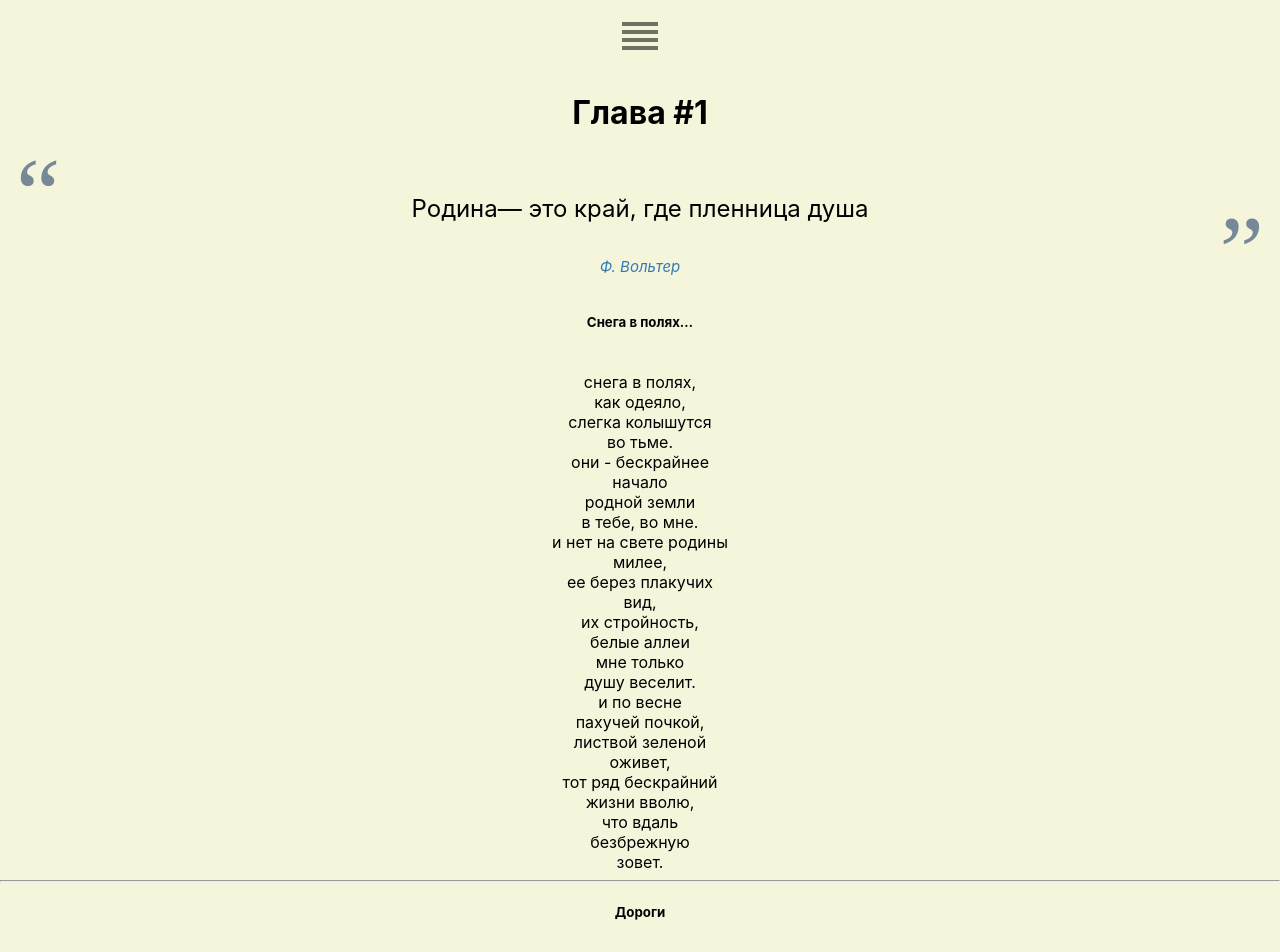
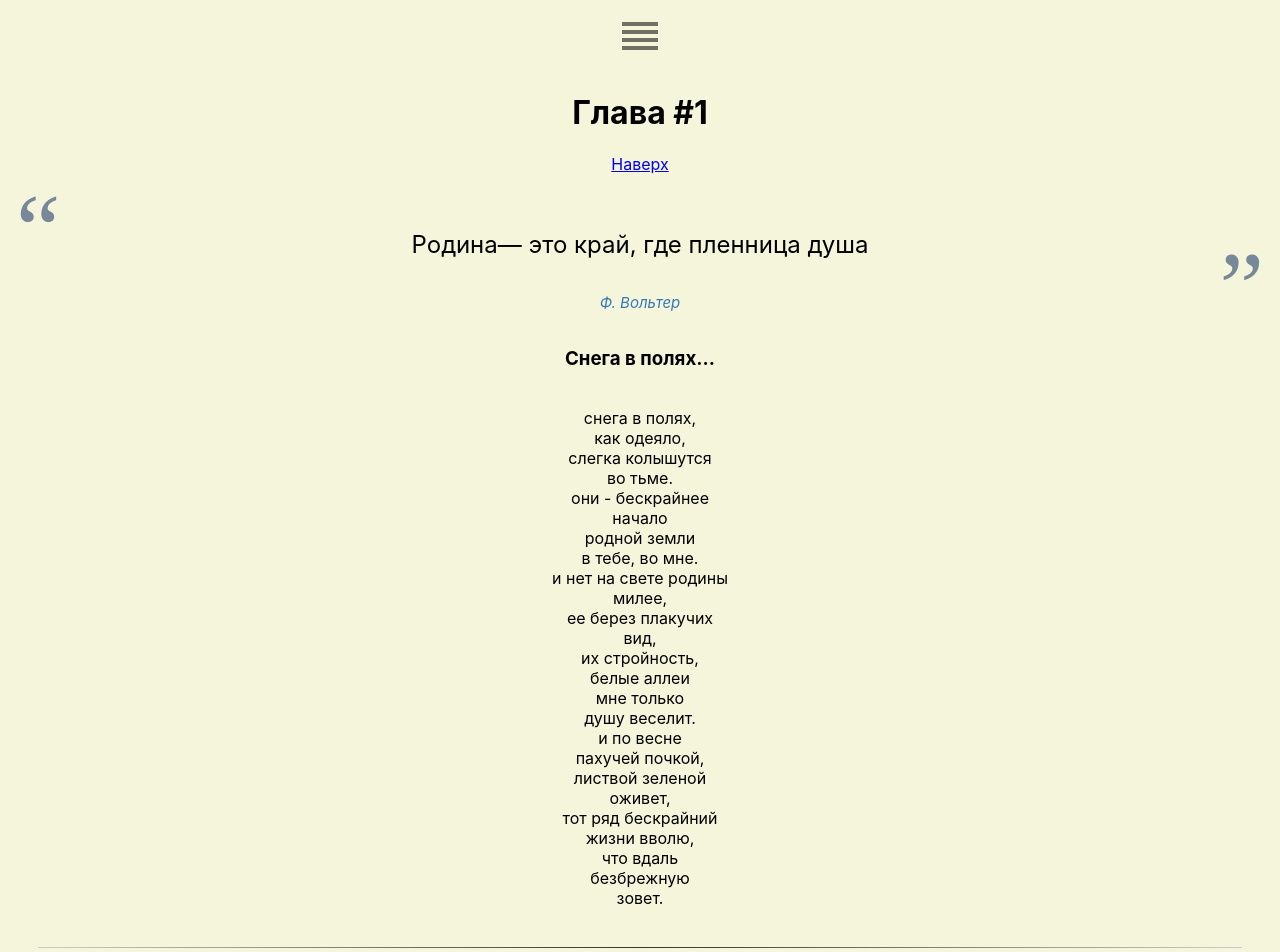
Before and after one commit to imciflam/poetry-site, a React (Create React App) app: page /1 in a window 1280 px wide. Shown: the top 952 px of the page. Built offline with nearby package versions, Linux system fonts and the light colour scheme.

Commit message:
+ smooth scroll

```diff
--- a/src/App.css
+++ b/src/App.css
@@ -16,7 +16,7 @@
   align-items: center;
   justify-content: center;
   font-size: calc(10px + 2vmin);
-  color: white;
+  color: black;
 }
 
 .App-link {
--- a/src/App.js
+++ b/src/App.js
@@ -25,7 +25,10 @@ function App() {
               chapterTitle={data[0].chapterTitle}
               chapterQuote={data[0].chapterQuote}
               authorQuote={data[0].authorQuote}
-              poems={data[0].poems} />} />
+              poems={data[0].poems} />}
+            style={{
+              padding: "0 3%"
+            }} />
 
 
           <Route path="/2" render={(props) =>
--- a/src/components/BurgerMenu.js
+++ b/src/components/BurgerMenu.js
@@ -2,14 +2,7 @@ import React from "react";
 import Burger from "@material-ui/icons/Reorder";
 import IconButton from "@material-ui/core/IconButton";
 import EnhancedMenu from "./EnhancedMenu";
-import { transcode } from "buffer";
-import { transform } from "@babel/core";
 
-const styles = {
-  largeIcon: {
-    fontSize: 'large',
-  }
-};
 
 
 const menuItems = [
--- a/src/components/Chapter.js
+++ b/src/components/Chapter.js
@@ -6,6 +6,7 @@ export class Chapter extends Component {
         return (
             <React.Fragment>
                 <h1>{this.props.chapterTitle}</h1>
+                <p><a href="#1.2">Наверх</a></p>
                 <blockquote class="blockquote-8">
                     <p>{this.props.chapterQuote}</p>
                     <cite>{this.props.authorQuote}</cite>
--- a/src/components/EnhancedMenu.js
+++ b/src/components/EnhancedMenu.js
@@ -2,8 +2,9 @@ import React from "react";
 import PropTypes from "prop-types";
 import MuiMenu from "@material-ui/core/Menu";
 import MenuItem from "@material-ui/core/MenuItem";
-import SubMenu from "./SubMenu";
-import { Link } from 'react-router-dom'
+import SubMenu from "./SubMenu"; import { HashLink as Link } from 'react-router-hash-link';
+
+
 
 export default class EnhancedMenu extends React.Component {
   renderMenuItems = () => {
@@ -20,7 +21,7 @@ export default class EnhancedMenu extends React.Component {
       }
 
       return (
-        <MenuItem component={Link} to={menuItem.key[0] + "#" + menuItem.key}
+        <MenuItem component={Link} smooth to={menuItem.key[0] + "#" + menuItem.key}
           key={menuItem.key} onClick={menuItem.onClick}>
           {menuItem.caption}
         </MenuItem>
--- a/src/components/MainPage.js
+++ b/src/components/MainPage.js
@@ -4,7 +4,7 @@ export class MainPage extends Component {
     render() {
         return (
             <div>
-                <div className="App-header">
+                <div className="App-header" style={{ backgroundColor: "white", minHeight: "100vh", padding: "0", margin: "0" }}>
                     <p>
                         Edit and save to reload.
                   </p>
--- a/src/components/PoemItem.js
+++ b/src/components/PoemItem.js
@@ -7,9 +7,9 @@ export class PoemItem extends Component {
         console.log(this.props.poem.poemText.length)
         return (
             <React.Fragment>
-                <h5><a id={this.props.poem.poemKey}><p>{this.props.poem.poemTitle}</p></a></h5>
+                <h3><a id={this.props.poem.poemKey}><p>{this.props.poem.poemTitle}</p></a></h3>
                 <span style={{ whiteSpace: "pre-line" }}>{this.props.poem.poemText}</span>
-                <hr style={{ padding: 0 }} />
+                <hr />
             </React.Fragment>
         )
     }
--- a/src/index.css
+++ b/src/index.css
@@ -43,3 +43,12 @@ code {
   padding-top: 10px;
   display: block;
 }
+
+hr
+{
+  border: 0;
+  height: 1px;
+  background: #333;
+  background-image: linear-gradient(to right, #ccc, #333, #ccc);
+  margin: 3%;
+}
```
